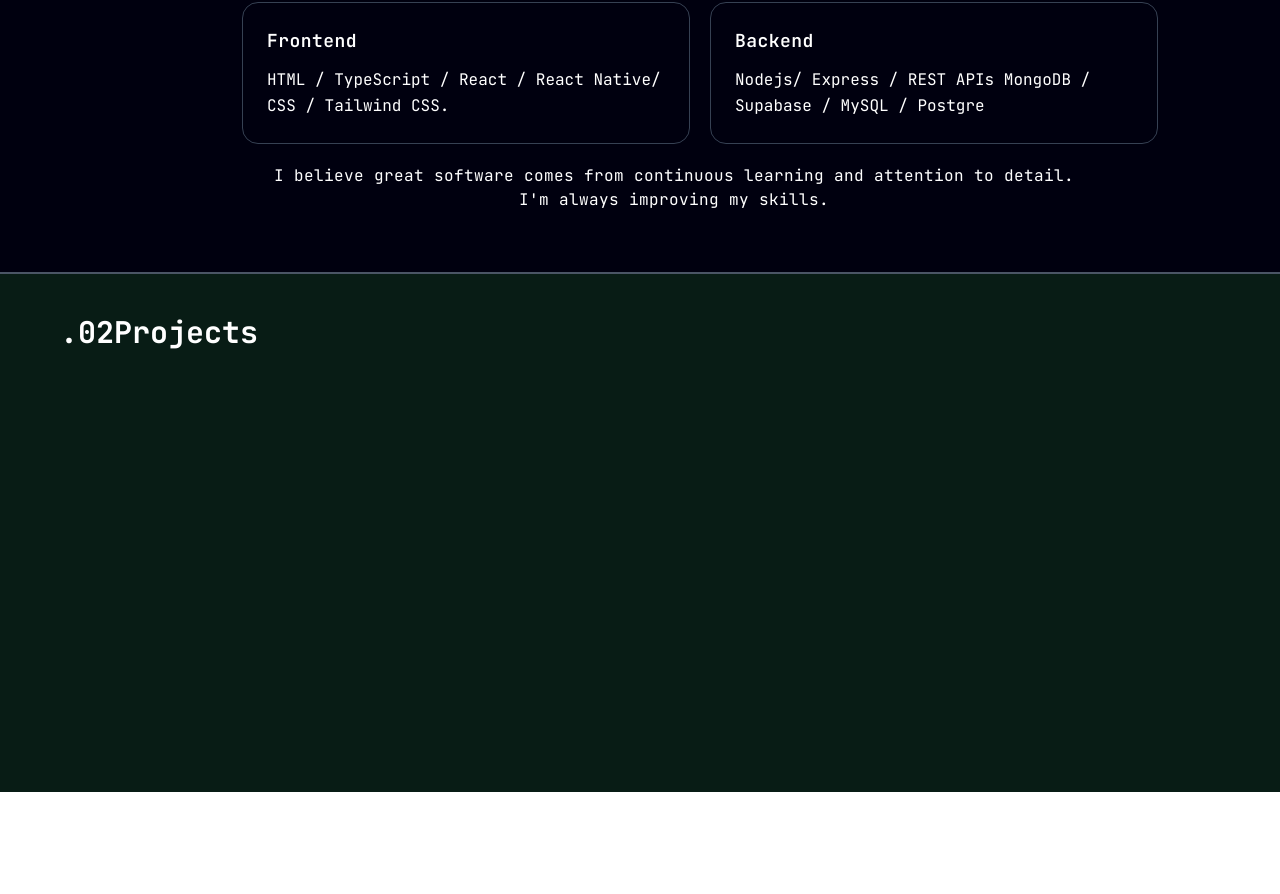
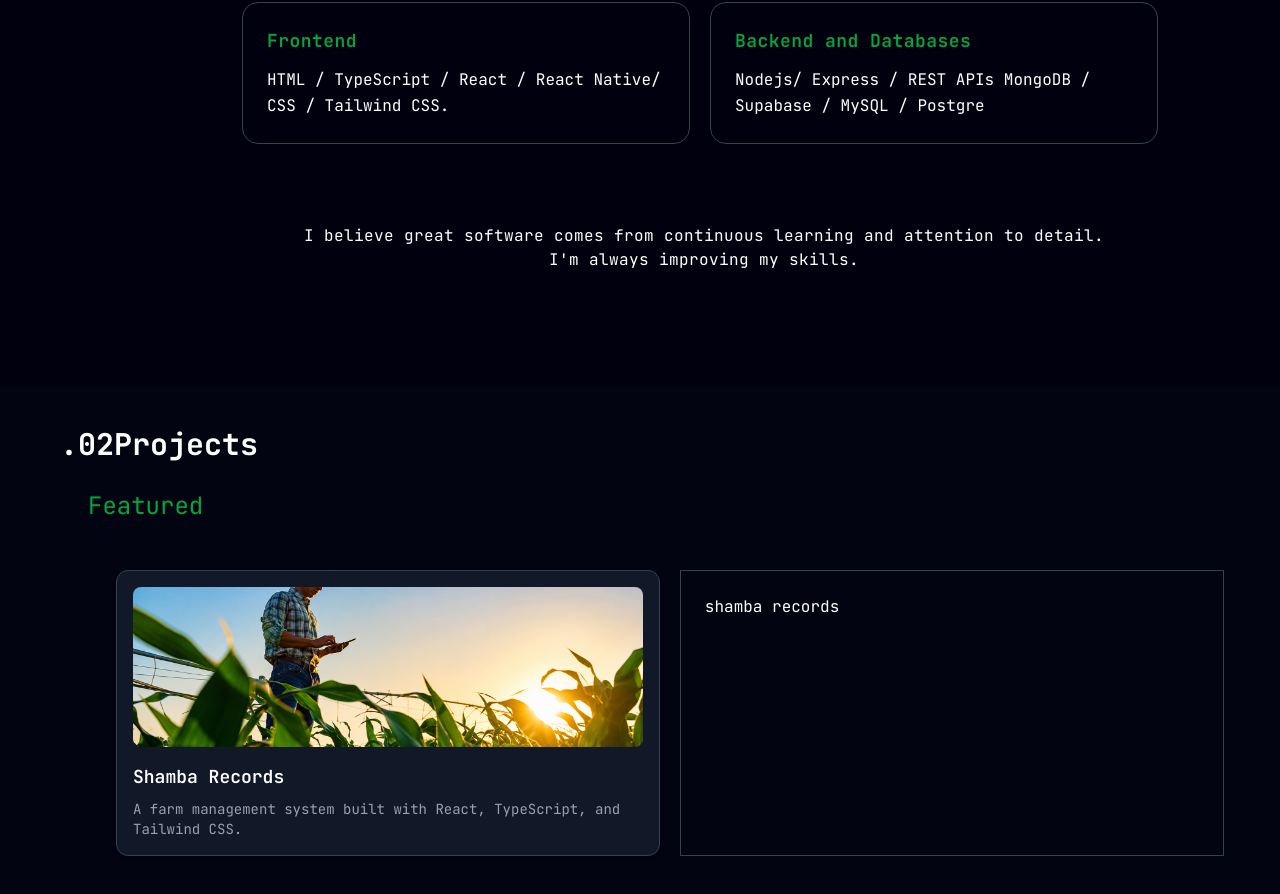
Before and after one commit to oluochvn/p20, a React (Vite) app: page / in a window 1280 px wide. Shown: the part 662-1556 px from the top of the page. Before the commit the page ends 1454 px from the top, so only its background shows below. Built offline with nearby package versions, Linux system fonts and the light colour scheme; a web font is replaced by a local one.

Commit message:
project.

```diff
--- a/src/App.tsx
+++ b/src/App.tsx
@@ -75,12 +75,12 @@ function App(){
   </div>
 </div>
 
-      <div  className={`${darkMode ? 'bg-[#00000F] text-white' : ' bg-[#EAEFEF]'} h-[520px] lg:pt-10 lg:pl-30 sm:block sm:h-full sm:pl-15 sm:pt-5 transition-colors duration-3500 h-[520px] `}>
+      <div  className={`${darkMode ? 'bg-[#00000F] text-white' : ' bg-[#EAEFEF]'} lg:pt-10 lg:pl-30 sm:block sm:h-full lg:h-[520px] sm:pl-15 sm:pt-5 transition-colors duration-3500`}>
         <h1 className="text-3xl font-bold "><span>.01</span> Skills & Tools</h1>
         <div className="lg:flex flex-col lg:flex-row justify-center items-center mt-10 gap-5">
 
         <div  className={`${darkMode ? 'hover:bg-[#F0F0F0] hover:text-gray-800' : 'hover:bg-[#1A1A2E] hover:text-white'} mt-5 w-full max-w-md rounded-2xl border border-gray-700 p-6`} >
-          <h2 className="mb-3 text-lg font-semibold tracking-wide">
+          <h2 className="mb-3 text-lg font-semibold tracking-wide text-green-600">
             Frontend
           </h2>
           <p className=" leading-relaxed">
@@ -88,8 +88,8 @@ function App(){
           </p>
         </div>
         <div className={`${darkMode ? 'hover:bg-[#F0F0F0] hover:text-gray-800' : 'hover:bg-[#1A1A2E] hover:text-white'} mt-5 w-full max-w-md rounded-2xl border border-gray-700 p-6`} >
-          <h2 className="mb-3 text-lg font-semibold tracking-wide">
-            Backend
+          <h2 className="mb-3 text-lg font-semibold tracking-wide text-green-600">
+            Backend and Databases
           </h2>
           <p className=" leading-relaxed">
             Nodejs/ Express / REST APIs
@@ -97,14 +97,39 @@ function App(){
           </p>
         </div>
         </div>
-              <p className="lg:text-center text-lg sm:text-base p-15 sm:pl-2 sm:pt-5 sm:block  tracking-wide ">
+              <p className="lg:text-center text-lg sm:text-base lg:mt-15 sm:pl-2 sm:pt-5 sm:block  tracking-wide ">
                 I believe great software comes from continuous learning and attention to detail. <br />
                 I'm always improving my skills.
               </p>
     </div>
 
-    <div className={`${darkMode ? 'bg-[#081c15] text-white border-t-2 border-gray-600' : 'bg-[#EAEFEF] border-t-2 border-gray-200'} h-[40px] transition-colors duration-3500 pl-30 pt-10 h-[520px] sm:pl-15 border-t-2 border-gray-300`}>
+    <div className={`${darkMode ? 'bg-[#00000F]/40 text-white' : 'bg-[#E2DFD0]/10'} transition-colors duration-3500 pl-30 pt-10 h-[520px] sm:pl-15 `}>
       <h1 className="text-3xl font-bold "><span>.02</span>Projects</h1>
+      <p className="m-7 text-2xl text-green-600">Featured</p>
+
+      <div className=" flex flex-col lg:flex-row gap-5 ml-14 mr-14">
+       <div
+  className={`${
+    darkMode ? "border-gray-700 bg-[#111827]" : "border-gray-300 bg-white"
+  } mt-5 w-1/2 border rounded-xl p-4 shadow-md hover:shadow-lg transition duration-300`}
+>
+  <img
+    src="/shamba1.png"
+    alt="Shamba Records"
+    className="w-full h-40 object-cover rounded-lg"
+  />
+
+  <h4 className="mt-4 text-lg font-semibold">Shamba Records</h4>
+
+  <p className="mt-2 text-sm text-gray-400">
+    A farm management system built with React, TypeScript, and Tailwind CSS.
+  </p>
+</div>
+
+        <div className={`${darkMode ? ' ' : ' '} mt-5 w-1/2 border border-gray-700 p-6`} >
+          <h4>shamba records</h4>
+        </div>
+      </div>
     </div>
 
   </div>
```
Also changed, not shown: public/shamba1.png (added).
